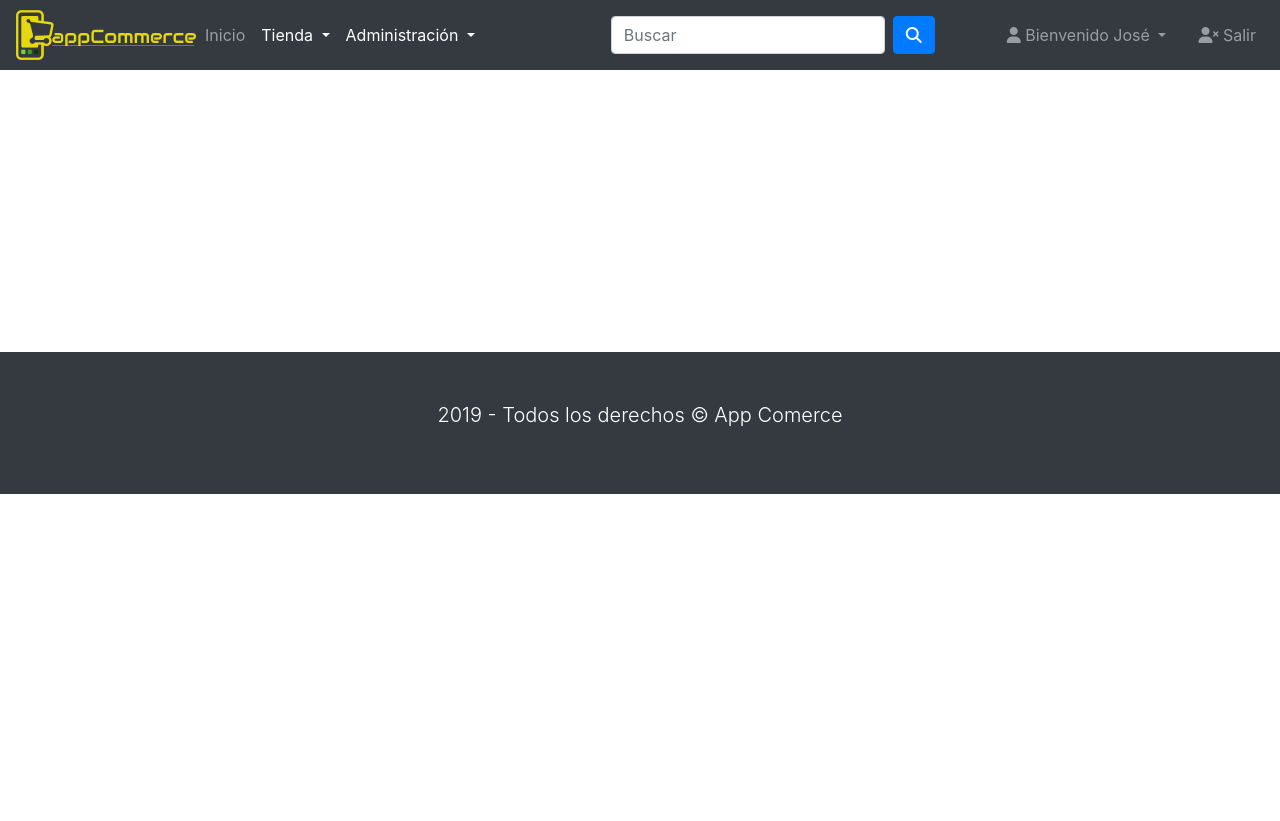
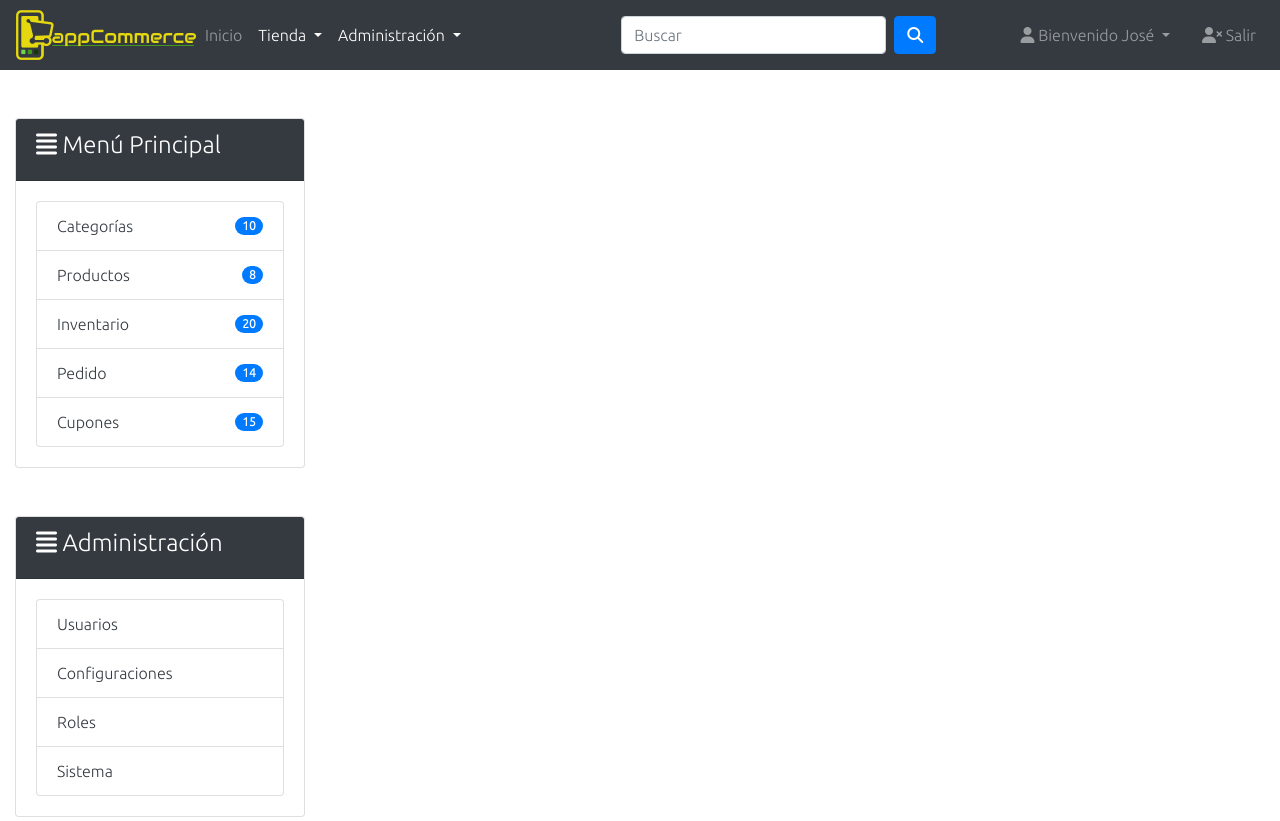
Before and after one commit to ZielGit/AdminApp, a plain HTML site: page panel.html in a window 1280 px wide. Shown: the top 821 px of the page. Before the commit the page ends 800 px from the top, so only its background shows below. Drawn offline with Linux system fonts and the light colour scheme.

Commit message:
feat: Se agrego menu principal y administración

```diff
--- a/css/estilos.css
+++ b/css/estilos.css
@@ -1,8 +1,8 @@
+/* Estilo global */
+body, h1, h2, h3, h4, h5, h6, p, ul, li, a{
+    font-family: 'ubuntu', sans-serif;
+}
+
 #main-footer {
     margin-top: 282px !important;
 }
-
-/* .footer{
-    position:static;
-    bottom: 0;
-} */
--- a/panel.html
+++ b/panel.html
@@ -11,6 +11,10 @@
     <link rel="stylesheet" href="/css/estilos.css">
     <!-- Place your kit's code here -->
     <script src="https://kit.fontawesome.com/70ed03d184.js" crossorigin="anonymous"></script>
+    <!-- Ubuntu - Google Fonts -->
+    <link rel="preconnect" href="https://fonts.googleapis.com">
+    <link rel="preconnect" href="https://fonts.gstatic.com" crossorigin>
+    <link href="https://fonts.googleapis.com/css2?family=Ubuntu:wght@300&display=swap" rel="stylesheet">
 
     <title>APP Commerce</title>
 </head>
@@ -101,8 +105,68 @@
         </div>
     </nav>
 
+    <!-- Layout principal -->
+    <div class="container-fluid mt-5">
+        <div class="row">
+            <!-- Layout de 3 columnas -->
+            <div class="col-sm-12 col-md-3">
+                <div class="card">
+                    <div class="card-header bg-dark text-white">
+                        <h4><i class="fas fa-align-justify"></i> Menú Principal</h4>
+                    </div>
+                    <div class="card-body">
+                        <ul class="list-group">
+                            <li class="list-group-item list-group-item-secundary d-flex justify-content-between align-items-center">
+                                <a class="text-dark" href="categorias.html">Categorías</a>
+                                <span class="badge badge-primary badge-pill">10</span>
+                            </li>
+                            <li class="list-group-item list-group-item-secundary d-flex justify-content-between align-items-center">
+                                <a class="text-dark" href="productos.html">Productos</a>
+                                <span class="badge badge-primary badge-pill">8</span>
+                            </li>
+                            <li class="list-group-item list-group-item-secundary d-flex justify-content-between align-items-center">
+                                <a class="text-dark" href="categorias.html">Inventario</a>
+                                <span class="badge badge-primary badge-pill">20</span>
+                            </li>
+                            <li class="list-group-item list-group-item-secundary d-flex justify-content-between align-items-center">
+                                <a class="text-dark" href="categorias.html">Pedido</a>
+                                <span class="badge badge-primary badge-pill">14</span>
+                            </li>
+                            <li class="list-group-item list-group-item-secundary d-flex justify-content-between align-items-center">
+                                <a class="text-dark" href="categorias.html">Cupones</a>
+                                <span class="badge badge-primary badge-pill">15</span>
+                            </li>
+                        </ul>
+                    </div>
+                </div>
+                <div class="card mt-5">
+                    <div class="card-header bg-dark text-white">
+                        <h4><i class="fas fa-align-justify"></i> Administración</h4>
+                    </div>
+                    <div class="card-body">
+                        <ul class="list-group">
+                            <li class="list-group-item list-group-item-secundary d-flex justify-content-between align-items-center">
+                                <a class="text-dark" href="#">Usuarios</a>
+                            </li>
+                            <li class="list-group-item list-group-item-secundary d-flex justify-content-between align-items-center">
+                                <a class="text-dark" href="#">Configuraciones</a>
+                            </li>
+                            <li class="list-group-item list-group-item-secundary d-flex justify-content-between align-items-center">
+                                <a class="text-dark" href="#">Roles</a>
+                            </li>
+                            <li class="list-group-item list-group-item-secundary d-flex justify-content-between align-items-center">
+                                <a class="text-dark" href="#">Sistema</a>
+                            </li>
+                        </ul>
+                    </div>
+                </div>
+            </div>
+            <!-- Layout de 9 columnas -->
+            <div class="col-sm-12 col-md-9">
 
-
+            </div>
+        </div>
+    </div>
 
     <!-- Footer -->
     <footer id="main-footer" class="bg-dark text-white mt-5 p-5">
```
Also changed, not shown: index.html (+4 -0 lines).
